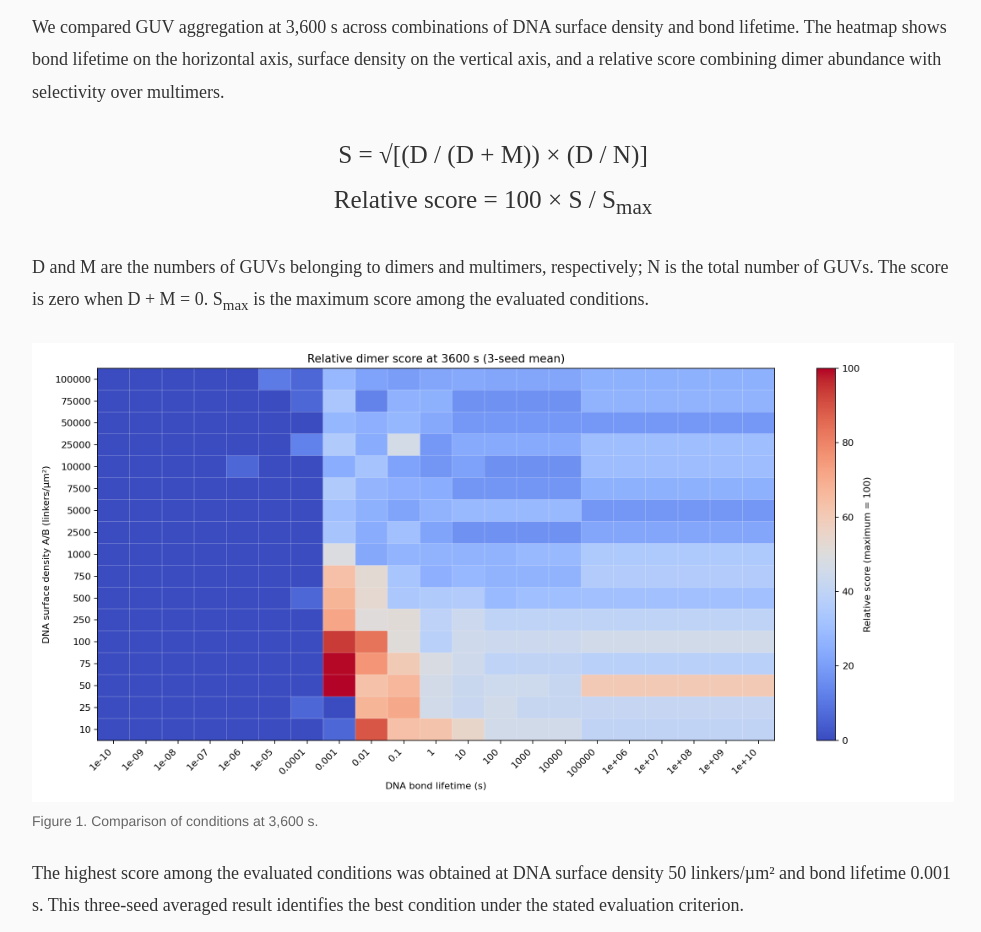
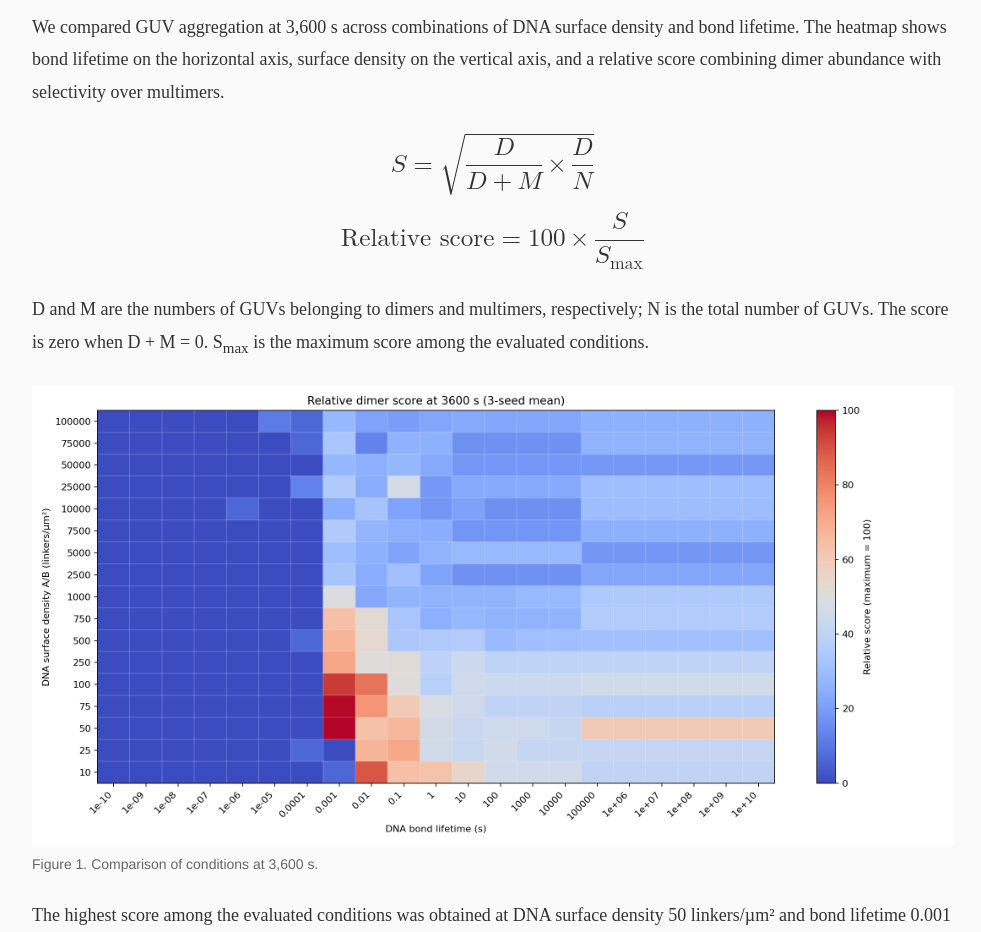
Before and after one commit to yokabio2026/biomod_website, a plain HTML site: page simulation.html in a window 1280 px wide. Shown: the part 8061-8993 px from the top of the page, without its empty margins (286-1267 px from the left). Drawn offline with Linux system fonts and the light colour scheme.

Commit message:
Update simulation.html

```diff
--- a/simulation.html
+++ b/simulation.html
@@ -612,7 +612,14 @@ updateSelection();
                 <div class="section-text">
 <h3>Comparison across DNA surface densities and bond lifetimes</h3>
 <p>We compared GUV aggregation at 3,600 s across combinations of DNA surface density and bond lifetime. The heatmap shows bond lifetime on the horizontal axis, surface density on the vertical axis, and a relative score combining dimer abundance with selectivity over multimers.</p>
-<p style="text-align:center;font-size:1.4em;">S = √[(D / (D + M)) × (D / N)]<br>Relative score = 100 × S / S<sub>max</sub></p>
+<div style="text-align:center;font-size:1.4em; margin:24px 0;">
+<math xmlns="http://www.w3.org/1998/Math/MathML" display="block" aria-label="S equals the square root of the entire product of D divided by D plus M and D divided by N">
+<mrow><mi>S</mi><mo>=</mo><msqrt><mrow><mfrac><mi>D</mi><mrow><mi>D</mi><mo>+</mo><mi>M</mi></mrow></mfrac><mo>×</mo><mfrac><mi>D</mi><mi>N</mi></mfrac></mrow></msqrt></mrow>
+</math>
+<math xmlns="http://www.w3.org/1998/Math/MathML" display="block" style="margin-top: 18px;" aria-label="Relative score equals 100 times S divided by S max">
+<mrow><mtext>Relative score</mtext><mo>=</mo><mn>100</mn><mo>×</mo><mfrac><mi>S</mi><msub><mi>S</mi><mtext>max</mtext></msub></mfrac></mrow>
+</math>
+</div>
 <p>D and M are the numbers of GUVs belonging to dimers and multimers, respectively; N is the total number of GUVs. The score is zero when D + M = 0. S<sub>max</sub> is the maximum score among the evaluated conditions.</p>
 <figure style="margin:24px 0;"><img src="images/simulation-relative-dimer-balance-heatmap-3600s.png" alt="Relative evaluation score across DNA surface densities and bond lifetimes" style="width:100%;height:auto;"><figcaption>Figure 1. Comparison of conditions at 3,600 s.</figcaption></figure>
 <p>The highest score among the evaluated conditions was obtained at DNA surface density 50 linkers/µm² and bond lifetime 0.001 s. This three-seed averaged result identifies the best condition under the stated evaluation criterion.</p>
```
